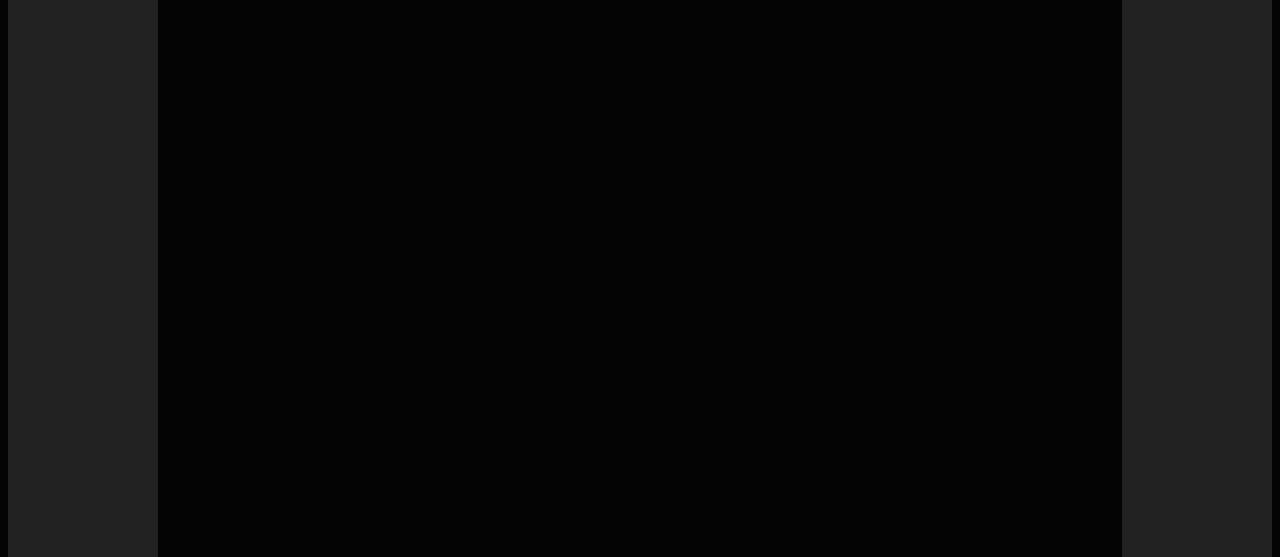
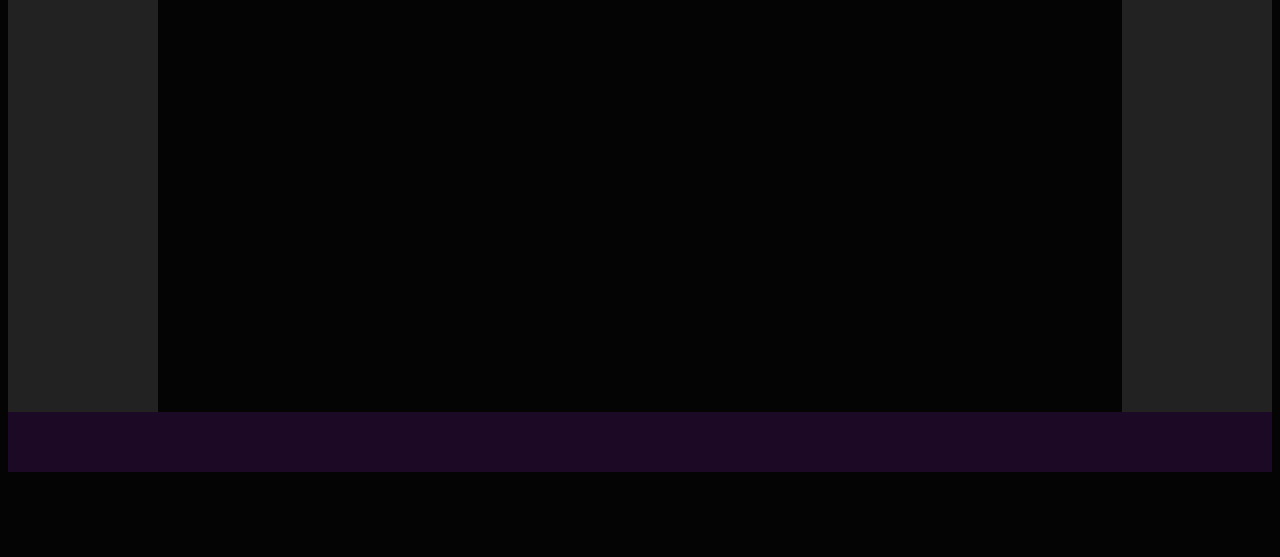
Before and after one commit to LauriTuovinen/WebbiKehitysLoppuprojekti, a plain HTML site: page index.html in a window 1280 px wide. Shown: the part 451-1008 px from the top of the page. After the commit the page ends 931 px from the top, so only its background shows below. Drawn offline with Linux system fonts and the light colour scheme.

Commit message:
added bottom header
yahuu

```diff
--- a/index.html
+++ b/index.html
@@ -25,6 +25,7 @@
     <h1 class = "h1">Who am I?</h1>
         <p>lorem ipsum</p>
 </article>
+<div class="bottomHeader"></div>
 <script src = "assets/scripts/code.js"></script>
 </body>
 </html>
--- a/styles.css
+++ b/styles.css
@@ -1,12 +1,11 @@
 .bodyDark{
-    /*background-image: url('assets/space.jpg');*/
     background-color: #040404;
     color: #ffffff;
-}
+    }
 
 .bodyLight{
     background-color: #e6e4e0;
-}
+    }
 
 .h1{
     color: #610b97;
@@ -22,9 +21,9 @@
     font-size: 35px;
     color: #610b97;
     font-family: "Trebuchet MS", Helvetica, sans-serif;
-  }
+    }
 
-  .article {
+.article {
     margin: auto;
     padding: 20px;
     width: 60%;
@@ -34,6 +33,14 @@
     font-size: 22px;
     text-align: center;
     font-family: "Trebuchet MS", Helvetica, sans-serif;
+    }
+
+.bottomHeader {
+    overflow: hidden;
+    background-color: rgb(28, 9, 37);
+    bottom: 0;
+    padding-top: 60px;
+    width: 100%;
     }
 
 .containerUp {
@@ -48,28 +55,28 @@
 .containerLeft {
     float: left;
     width: 150px;
-    height: 1000px;
+    height: 855px;
     background-color: #222222;
     }
 
 .containerRight {
     float: right;
     width: 150px;
-    height: 1000px;
+    height: 855px;
     background-color: #222222;
     }
 
 .containerGalleryL {
     float: left;
     width: 150px;
-    height: 5010px;
+    height: 6040px;
     background-color: #222222;
     }
 
 .containerGalleryR {
     float: right;
     width: 150px;
-    height: 5010px;
+    height: 6040px;
     background-color: #222222;
     }
 
@@ -180,6 +187,7 @@
         border: 13px solid #0b1b97;
         height: 520px;
     }
+
     .likeBtn{
         display: flex;
         justify-content: center;
```
Also changed, not shown: contact.html (+2 -0 lines), imgGallery.html (+6 -1 lines), skills.html (+1 -0 lines), assets/texts/miniwalker.txt.
